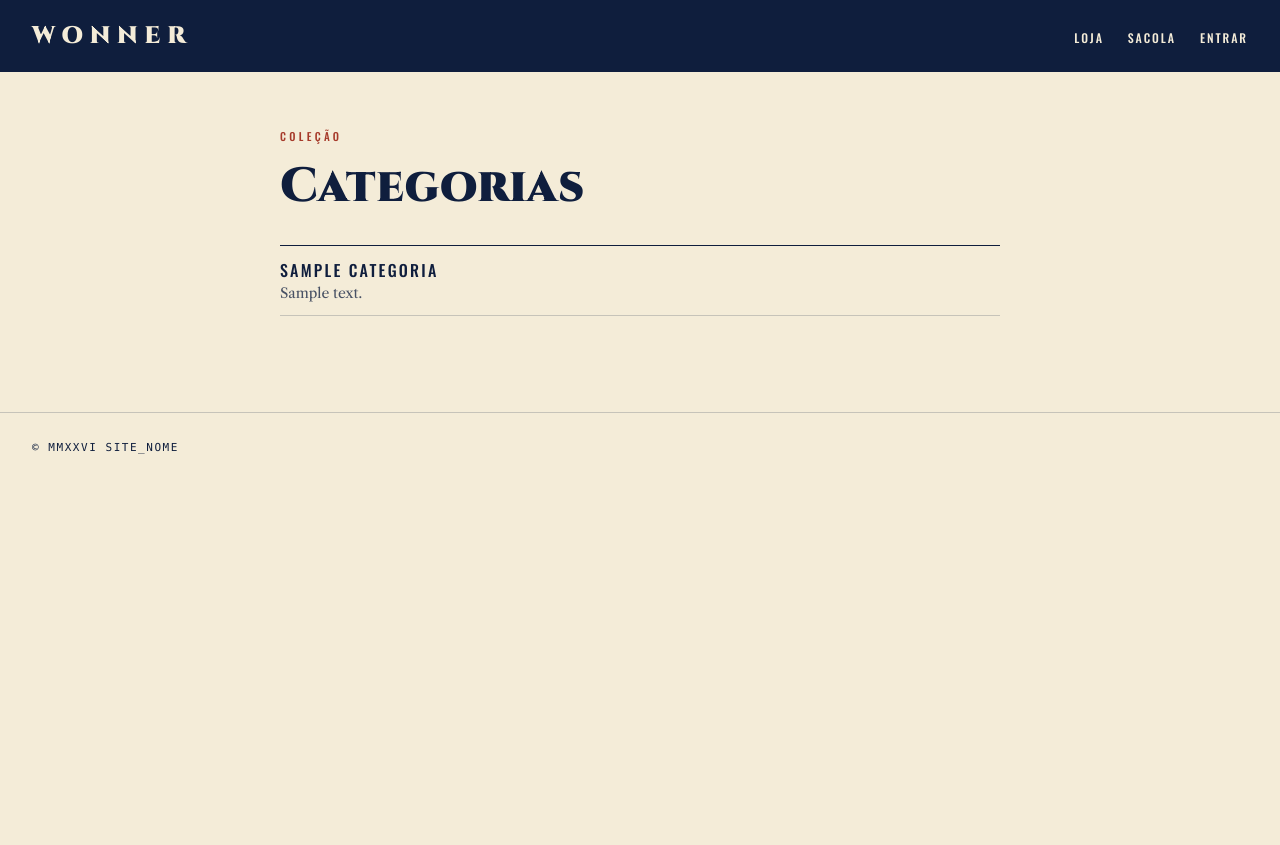
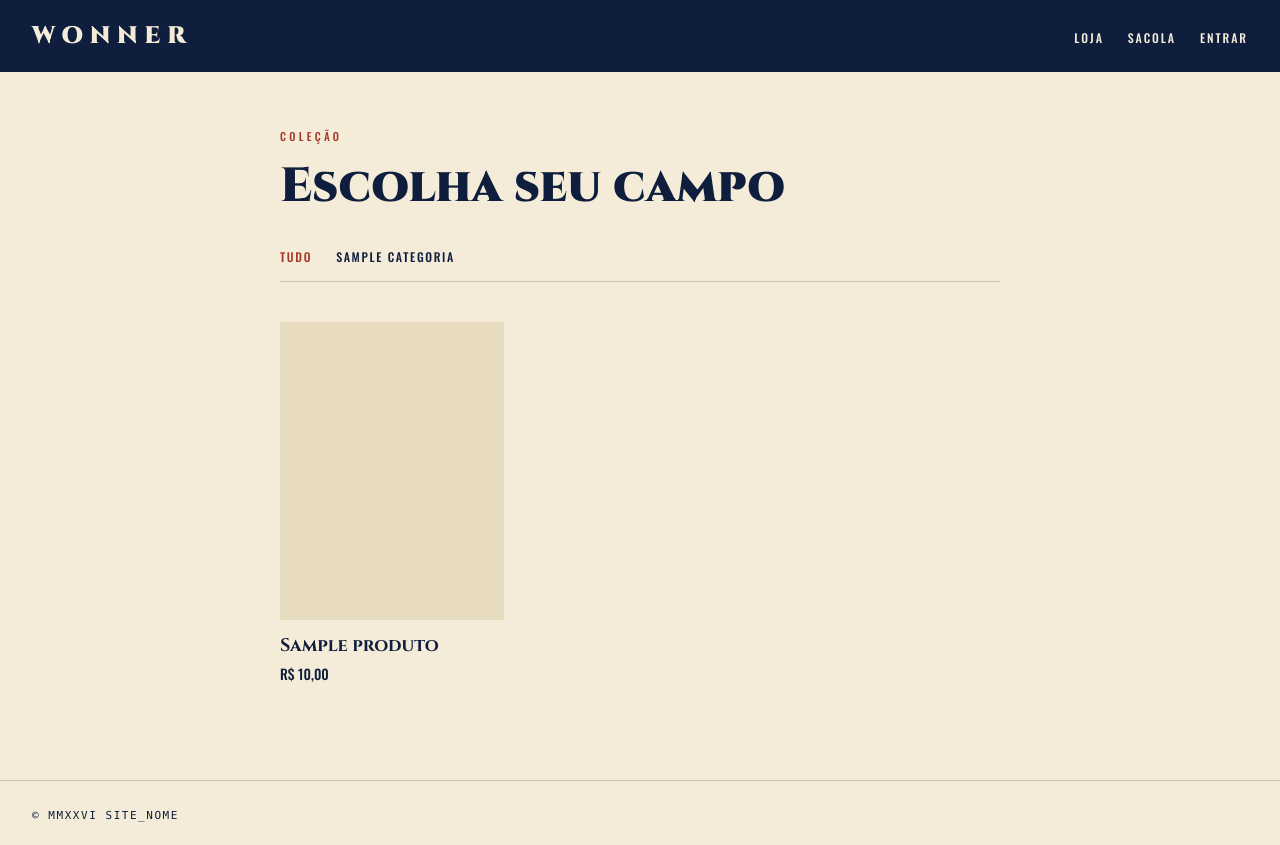
Before and after one commit to Theoochan/TCC, a PHP site: page / in a window 1280 px wide. Before the commit the page ends 454 px from the top, so only its background shows below. Run offline with PHP 8.4, Linux system fonts and the light colour scheme; tables that the repository leaves empty hold one stand-in row (values such as "Sample post"); a stand-in replaces the project's code that opens the database connection; some libraries are stand-ins or nearby versions.

Commit message:
E2: vitrine de produtos com filtro por categoria

```diff
--- a/incluir/modelos.php
+++ b/incluir/modelos.php
@@ -9,15 +9,21 @@
 // Conforme os modelos forem criados (entrega E1 em diante), basta
 // acrescentar a linha aqui.
 // ────────────────────────────────────────────────────────────────
+//Produto
+require __DIR__ . '/modelos/Produto.php';
+require __DIR__ . '/modelos/Categoria.php';
+// require __DIR__ . '/modelos/VarianteProduto.php';
+// require __DIR__ . '/modelos/ProdutoCor.php';
+// require __DIR__ . '/modelos/ImagemProduto.php';
+// require __DIR__ . '/modelos/Cor.php';
+// require __DIR__ . '/modelos/EntradaEstoque.php';
 
-require __DIR__ . '/modelos/Categoria.php';
-// require __DIR__ . '/modelos/Produto.php';
-// require __DIR__ . '/modelos/VarianteProduto.php';
-// require __DIR__ . '/modelos/ImagemVariante.php';
-// require __DIR__ . '/modelos/FaixaFrete.php';
-// require __DIR__ . '/modelos/Usuario.php';
-// require __DIR__ . '/modelos/CarrinhoItem.php';
+//Venda
 // require __DIR__ . '/modelos/Venda.php';
 // require __DIR__ . '/modelos/VendaItem.php';
+// require __DIR__ . '/modelos/CarrinhoItem.php';
 // require __DIR__ . '/modelos/Pagamento.php';
-// require __DIR__ . '/modelos/EntradaEstoque.php';
+
+//Conta e apoio
+// require __DIR__ . '/modelos/Usuario.php';
+// require __DIR__ . '/modelos/FaixaFrete.php';
--- a/incluir/modelos/Categoria.php
+++ b/incluir/modelos/Categoria.php
@@ -11,6 +11,7 @@ class Categoria{
 
         return conexao()->query($sql)->fetchAll();
     }
+    //busca uma categoria pelo id
     public static function buscar($id){
         $sql =
             'SELECT id, nome, descricao
--- /dev/null
+++ b/incluir/modelos/Produto.php
@@ -0,0 +1,22 @@
+<?php
+
+class Produto{
+    public static function listar($categoria_id = null){
+        $sql =
+            'SELECT id, nome, valor
+            FROM produto';
+
+        $valores = [];
+
+        if($categoria_id !== null){
+            $sql .= ' WHERE categoria_id = ?';
+            $valores[] = $categoria_id;
+        }
+
+        $sql .= ' ORDER BY nome';
+
+        $consulta = conexao()->prepare($sql);
+        $consulta->execute($valores);
+        return $consulta->fetchAll();
+    }
+}
--- a/publico/paginas/home.php
+++ b/publico/paginas/home.php
@@ -2,28 +2,71 @@
 
 $titulo = "Won by your own";
 
+//Filtro de categoria
+$categoria = null;
+$categoria_id = null;
+if(isset($_GET['categoria'])){
+    $categoria_id = $_GET['categoria'];
+    $categoria = Categoria::buscar($categoria_id);
+
+    if ($categoria === null) {
+        redirecionar('/');
+    }
+
+    $titulo = $categoria['nome'];
+
+}
+
 $categorias = Categoria::listar();
+$produtos = Produto::listar($categoria_id);
 
 require __DIR__ . '/../../incluir/topo.php';
 ?>
+
 <p class="rotulo text-[11px] uppercase tracking-[0.3em] text-[#a63a2a] mb-3">
     Coleção
 </p>
-<h1 class="titulo text-4xl md:text-5xl font-black leading-tight mb-7">
-    Categorias
+
+<h1 class="titulo text-4xl md:text-5xl font-black leading-tight mb-8">
+    <?php if ($categoria !== null): ?>
+        <?= escapar($categoria['nome'])?>
+    <?php else: ?>
+        Escolha seu campo
+    <?php endif; ?>
 </h1>
+<!--Seleção do filtro de categoria-->
+<nav class="rotulo flex flex-wrap gap-x-6 gap-y-2 text-xs uppercase tracking-[0.14em] border-b border-[#0f1e3d]/20 pb-4 mb-10">
+    <a href="/" class="<?= $categoria_id === null ? 'text-[#a63a2a]' : 'hover:underline' ?>">
+        Tudo
+    </a>
+    <?php foreach ($categorias as $i => $item): ?>
+        <a href="/?categoria=<?=escapar($item['id'])?>" class="<?= $categoria_id == $item['id'] ? 'text-[#a63a2a]' : 'hover:underline' ?>">
+            <?=escapar($item['nome'])?>
+        </a>
+    <?php endforeach;?>
+</nav>
+    <!--Listagem dos Produtos-->
+<?php if (count($produtos) == 0): ?>
+    <p class="italic text-[#0f1e3d]/70">
+        Nenhum produto nesta categoria
+    </p>
+<?php else: ?>
+    <ul class="grid gap-x-6 gap-y-10 sm:grid-cols-2 lg:grid-cols-3">
+        <?php foreach($produtos as $i => $item): ?>
+            <li>
+                <a href="/produto?id=<?= escapar($item['id']) ?>" class="block group">
+                    <div class="aspect-[3/4] bg-[#e8dcc0] mb-3"></div>
+                    <h2 class="titulo text-lg font-bold group-hover:text-[#a63a2a]">
+                        <?= escapar($item['nome']) ?>
+                    </h2>
+                    <p class="rotulo text-sm mt-1">
+                        <?= escapar(dinheiro($item['valor'])) ?>
+                    </p>
+                </a>
+            </li>
+        <?php endforeach; ?>
+    </ul>
+<?php endif; ?>
 
-<ul class="border-t border-[#0f1e3d]">
-    <?php foreach($categorias as $categoria): ?>
-        <li class="py-3 border-b border-[#0f1e3d]/20">
-            <span class="rotulo uppercase tracking-[0.14em]">
-                <?= escapar($categoria['nome'])?>
-            </span>
-            <p class="text-sm text-[#0f1e3d]/75">
-                <?= escapar($categoria['descricao'])?>
-            </p>
-        </li>
-    <?php endforeach; ?>
-</ul>
 <?php
 require __DIR__ . '/../../incluir/rodape.php';
```
